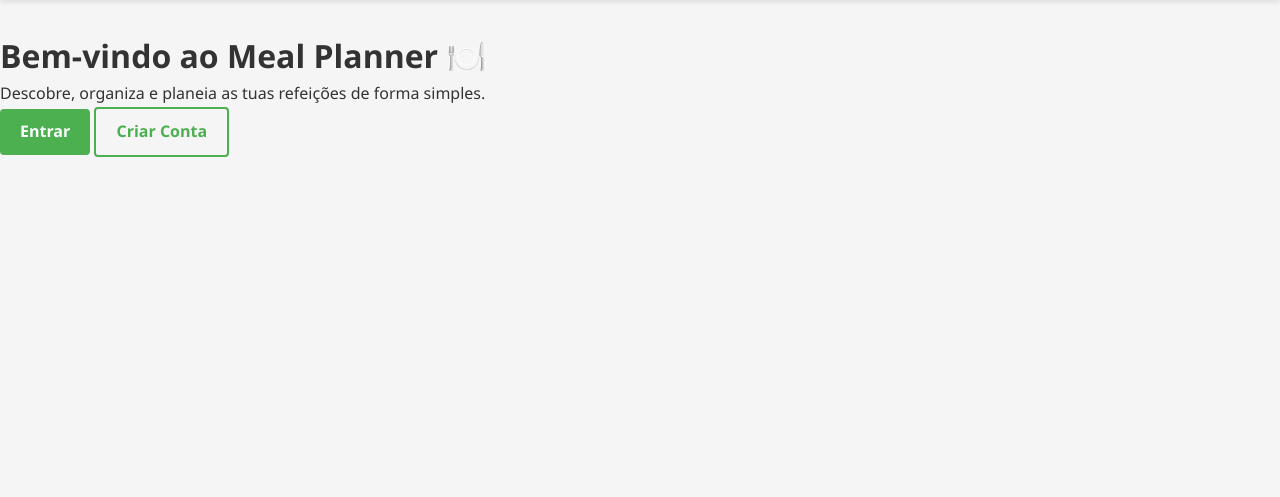
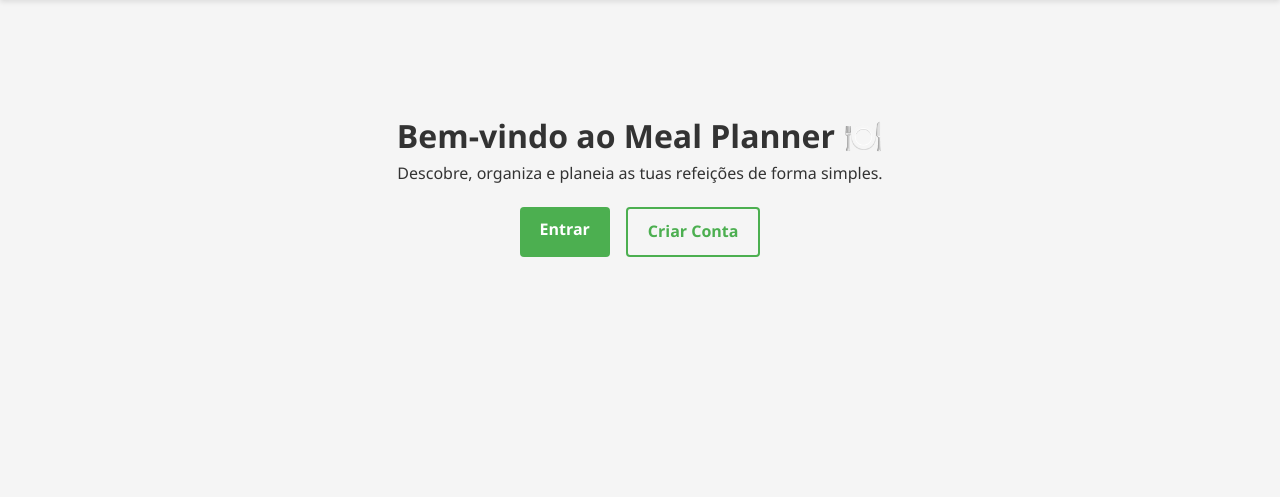
Before and after one commit to luniballony/Meal-Planner, a Flask app: page / in a window 1280 px wide. Shown: the part 113-610 px from the top of the page. Run offline with Flask 3, Linux system fonts and the light colour scheme.

Commit message:
Update style.css

```diff
--- a/app/static/css/style.css
+++ b/app/static/css/style.css
@@ -3323,3 +3323,16 @@ textarea.input-field {
   border: none;
   width: 100%;
 }
+
+/* Estilos para a página de inicio */
+.start-page {
+  text-align: center;
+  margin-top: 80px;
+}
+
+.landing-buttons {
+  margin-top: 20px;
+  display: flex;
+  justify-content: center;
+  gap: 1rem;
+}
```
